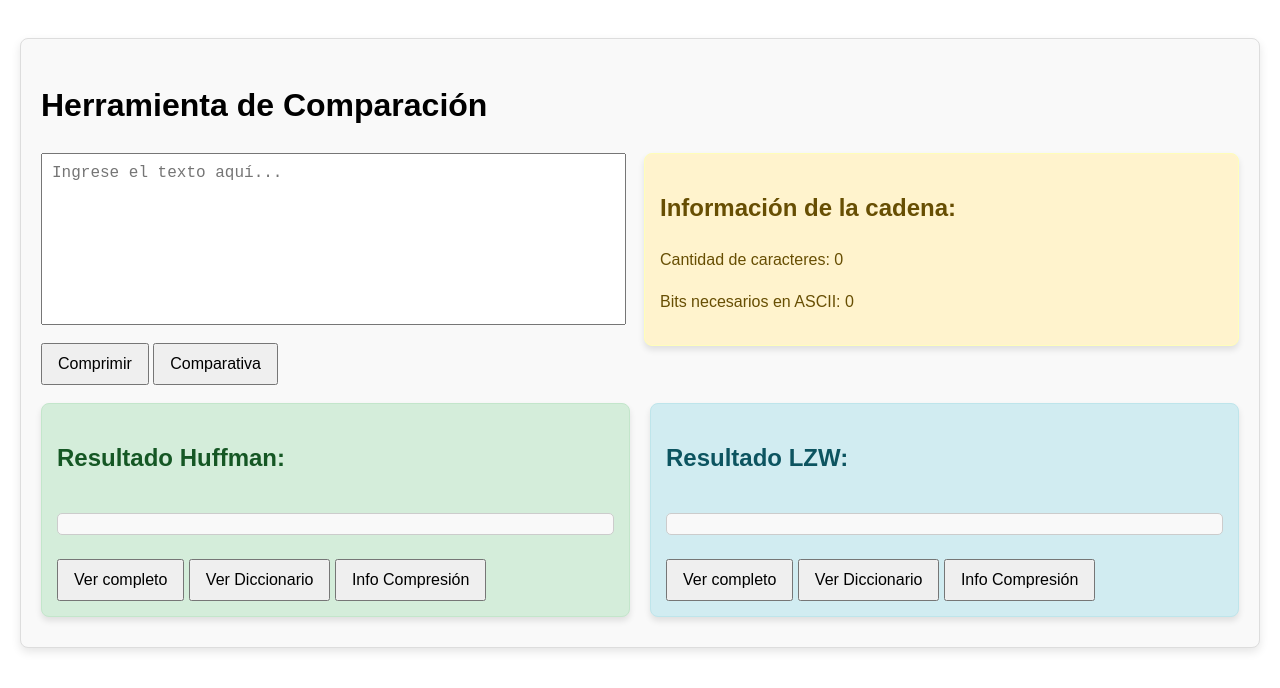
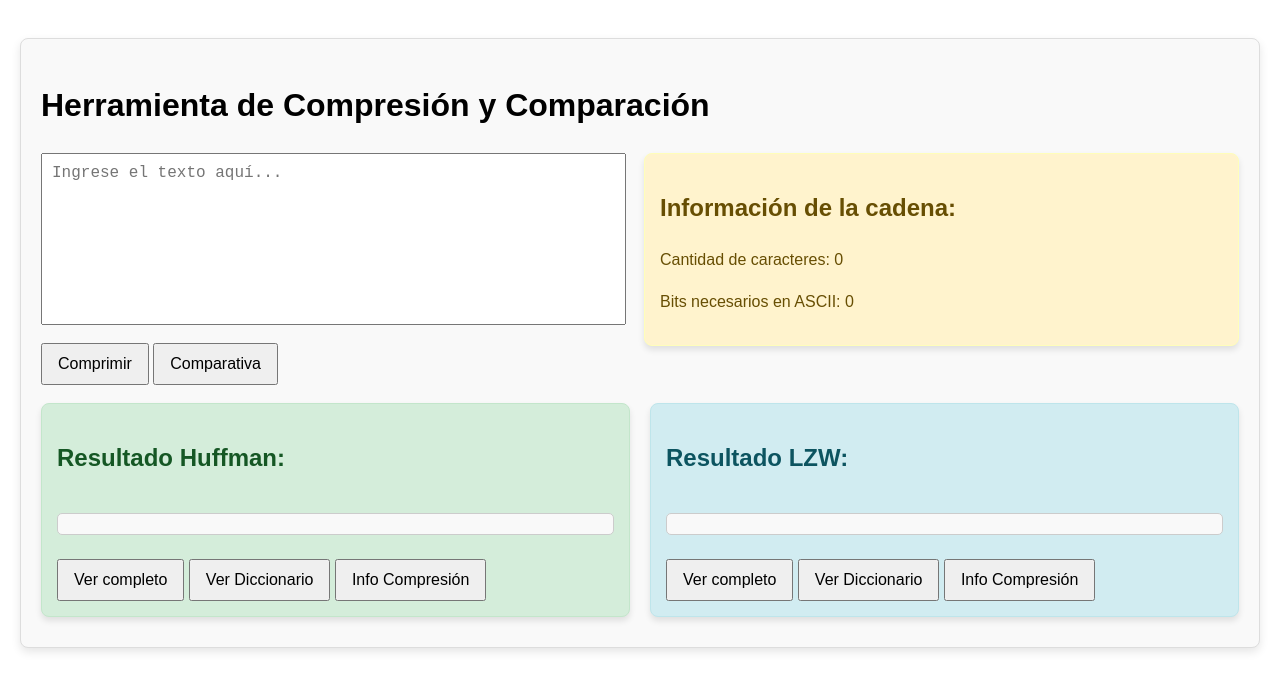
Before and after one commit to Luciano00628063/TFLCom, a plain HTML site: page index.html in a window 1280 px wide. Shown: the part 182-870 px from the top of the page. Drawn offline with nearby package versions, Linux system fonts and the light colour scheme.

Commit message:
Actualizar subtitulo a 'Herramienta de Compresion y Comparacion'

```diff
--- a/index.html
+++ b/index.html
@@ -39,7 +39,7 @@
             </div>
         </div>
     <div id="pageWrapper">
-        <h1>Herramienta de Comparación</h1>
+        <h1>Herramienta de Compresión y Comparación</h1>
         <div class="container">
             <!-- Contenedor izquierdo -->
             <div class="left-panel">
```
